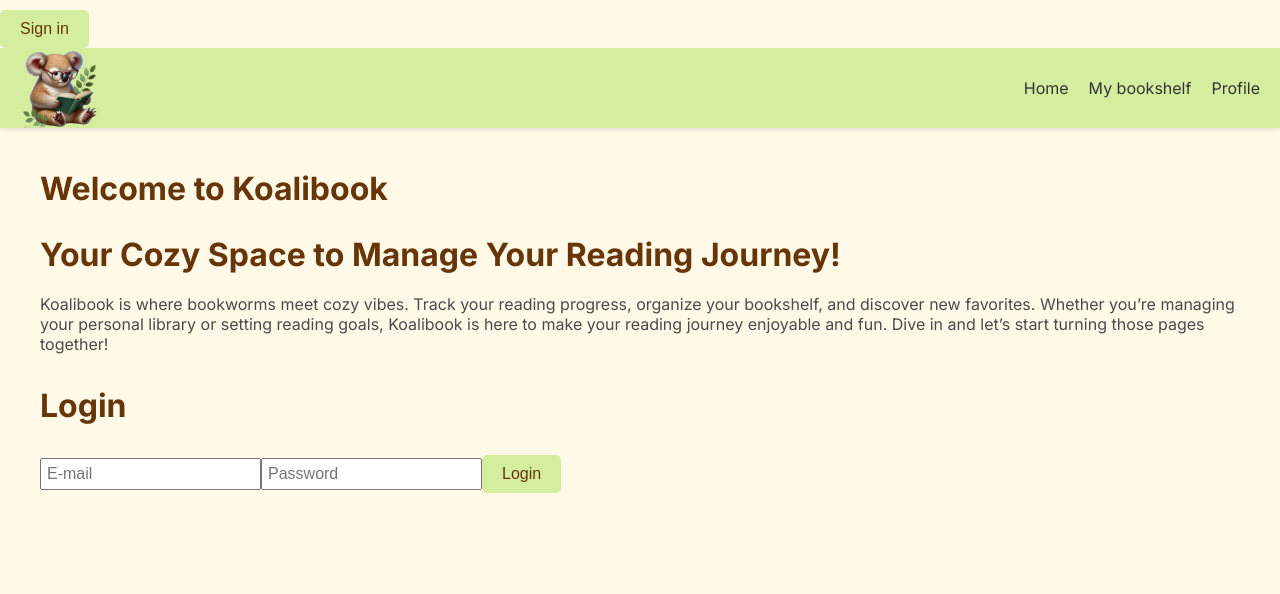
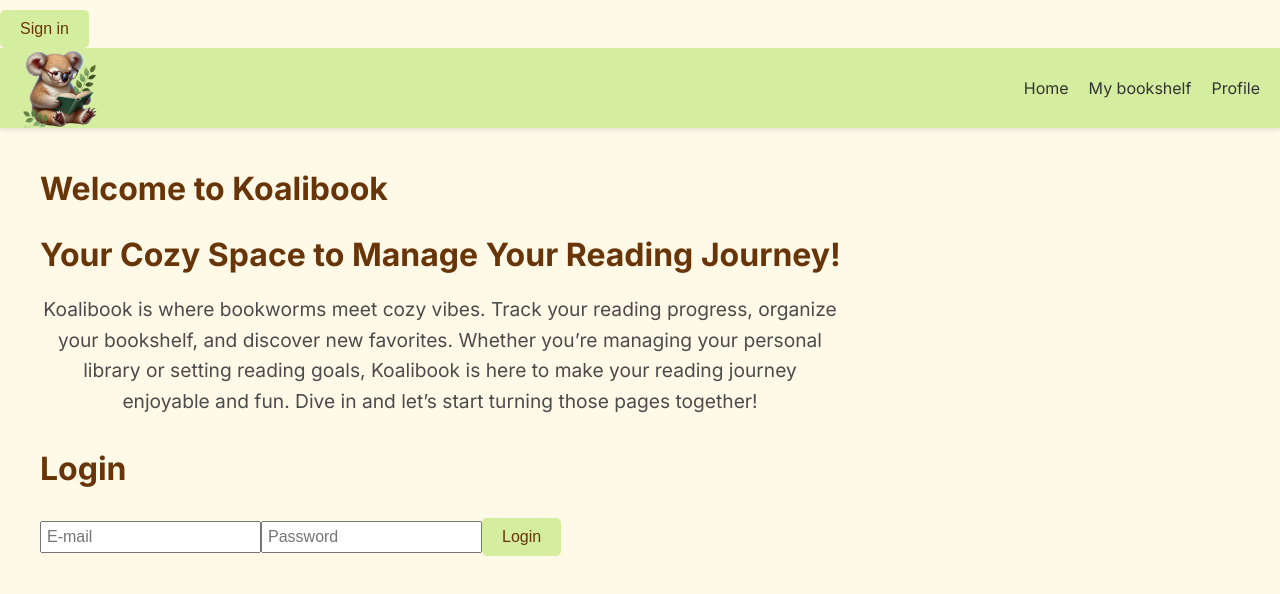
Before and after one commit to NatalieLuka/koalibook-web, a Next.js app: page / in a window 1280 px wide. Shown: the top 594 px of the page. Built offline with nearby package versions, Linux system fonts and the light colour scheme; no server answers.

Commit message:
styling fixed

```diff
--- a/src/app/books/page.js
+++ b/src/app/books/page.js
@@ -69,13 +69,12 @@ export default function Books() {
       <div className="page-container">
         <ul className="books-list">
           {books.map((book) => (
-            <li key={book.isbn}>
+            <li className="book-card" key={book.isbn}>
               {book.image !== "22" && book.image ? (
                 <img className="image" src={book.image} alt={book.title} />
               ) : (
                 <Image src={"/noBookImage.png"} width={200} height={200} />
               )}
-
 
               <h2>{book.title}</h2>
               <p>by {book.author}</p>
--- a/src/app/globals.css
+++ b/src/app/globals.css
@@ -5,6 +5,7 @@
   --primary: #d5ed9f;
   --secondary: #364d38;
   --error: #ad0009;
+  --highlight: #ffd700;
 }
 
 body {
@@ -37,6 +38,15 @@ h6 {
   font-size: 2rem;
   color: var(--paragraph-dark);
   margin-bottom: 20px;
+}
+
+p {
+  font-size: 1.2rem;
+  text-align: center;
+  max-width: 800px;
+  line-height: 1.6;
+  margin-bottom: 30px;
+  color: var(--paragraph-light);
 }
 
 ul {
--- a/src/app/page.js
+++ b/src/app/page.js
@@ -18,7 +18,7 @@ export default function Home() {
           Koalibook is here to make your reading journey enjoyable and fun. Dive
           in and let’s start turning those pages together!
         </p>
-        <div>
+        <div className="login-container">
           <h3>Login</h3>
           <LoginForm />
         </div>
```
